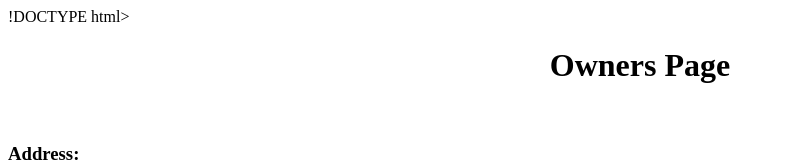
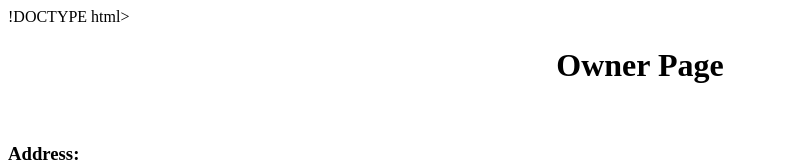
Before and after one commit to Spencer123456780/Shared-Workspace, a plain HTML site: page Owner.html in a window 1280 px wide. Shown: the top 162 px of the page, without its empty margins (0-785 px from the left). Drawn offline with Linux system fonts and the light colour scheme.

Commit message:
Update Owner.html

```diff
--- a/Owner.html
+++ b/Owner.html
@@ -9,7 +9,7 @@
 </head>
 
 <body>
-  <h1 id="Titles">Owners Page</h1>
+  <h1 id="Titles">Owner Page</h1>
   <br>
 
   <h3>Address:</h3>
```
